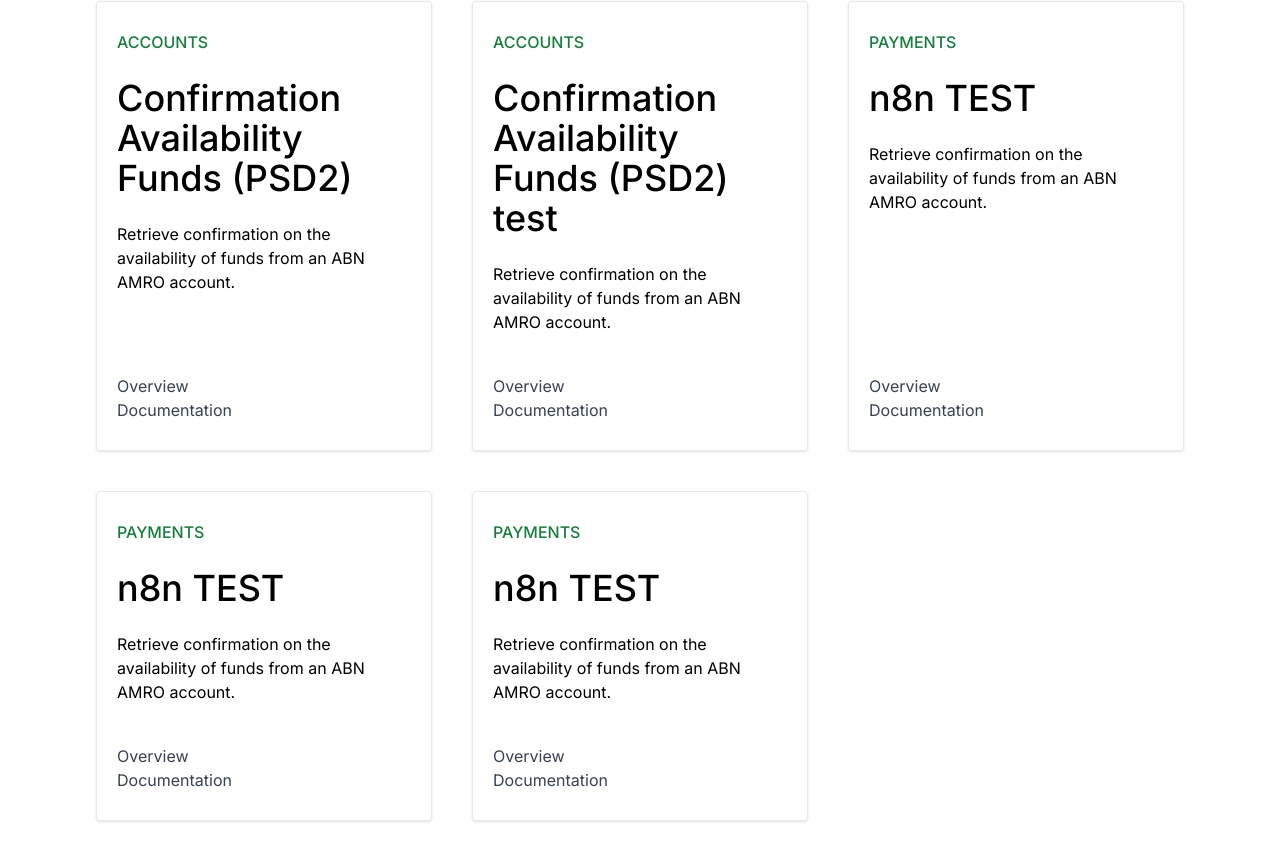
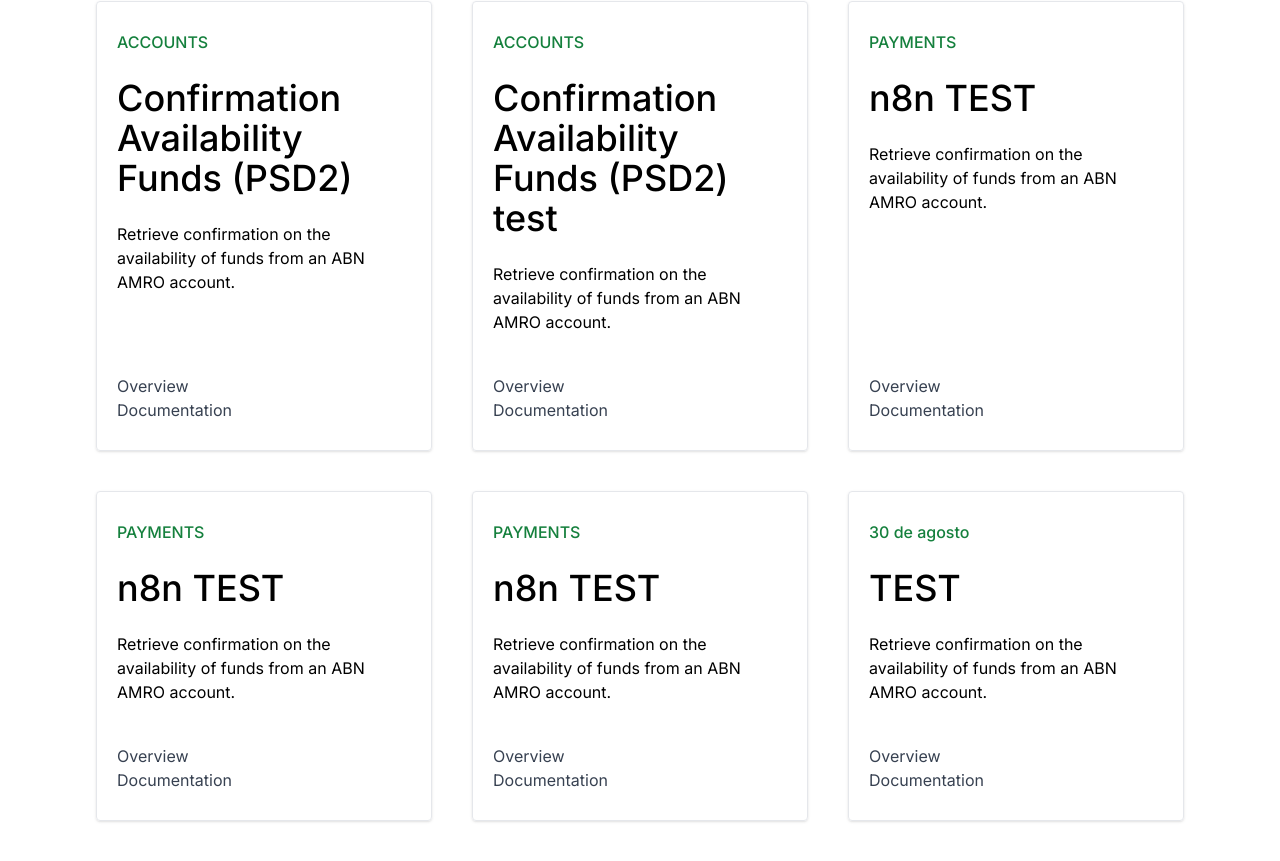
Before and after one commit to leoncan122/api-monitor-test, a Next.js app: page / in a window 1280 px wide. Shown: the part 625-1486 px from the top of the page. Built offline with nearby package versions, Linux system fonts and the light colour scheme.

Commit message:
New compo

```diff
--- a/src/pages/index.js
+++ b/src/pages/index.js
@@ -126,6 +126,21 @@
         }
       ]
     },
+    {
+      category: '30 de agosto',
+      title: 'TEST',
+      description: 'Retrieve confirmation on the availability of funds from an ABN AMRO account. ',
+      links: [
+        {
+          title: 'Overview',
+          link: 'https://developer.abnamro.com/api-products/confirmation-availability-funds-psd2api'
+        },
+        {
+          title: 'Documentation',
+          link: 'https://developer.abnamro.com/api-products/confirmation-availability-funds-psd2/reference-documentation'
+        }
+      ]
+    },
   ]
   return (
     <main
```
